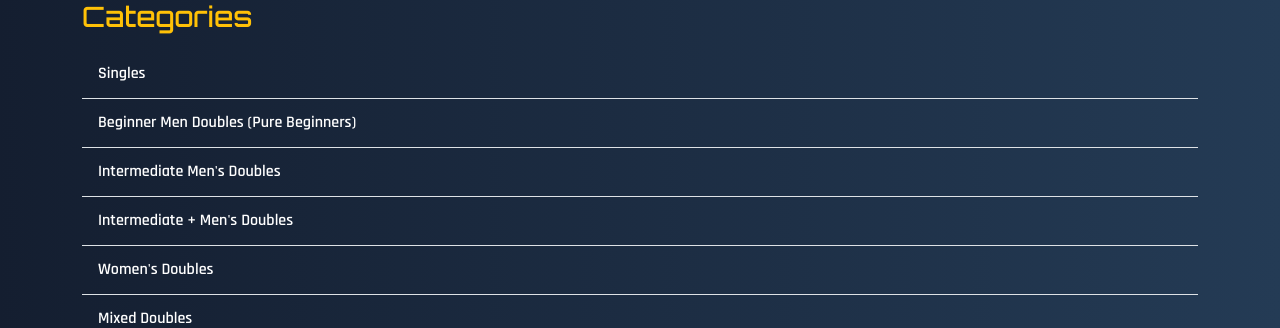
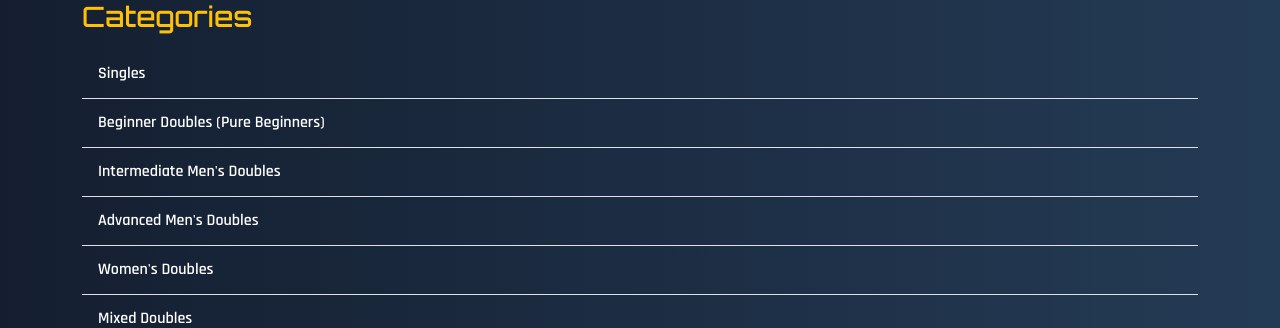
Before and after one commit to habelash/tournment, a Django app: page / in a window 1280 px wide. Shown: the part 763-1091 px from the top of the page. Run offline with Django 5.2, Linux system fonts and the light colour scheme.

Commit message:
Updated category

```diff
--- a/registration/templates/home.html
+++ b/registration/templates/home.html
@@ -128,9 +128,9 @@
     <h3 class="mb-3 text-warning">Categories</h3>
     <ul class="list-group list-group-flush bg-transparent">
       <li class="list-group-item bg-transparent text-white">Singles</li>
-      <li class="list-group-item bg-transparent text-white">Beginner Men Doubles (Pure Beginners)</li>
+      <li class="list-group-item bg-transparent text-white">Beginner Doubles (Pure Beginners)</li>
       <li class="list-group-item bg-transparent text-white">Intermediate Men's Doubles</li>
-      <li class="list-group-item bg-transparent text-white">Intermediate + Men's Doubles</li>
+      <li class="list-group-item bg-transparent text-white">Advanced Men's Doubles</li>
       <li class="list-group-item bg-transparent text-white">Women's Doubles</li>
       <li class="list-group-item bg-transparent text-white">Mixed Doubles</li>
       <li class="list-group-item bg-transparent text-white">Triplets</li>
```
